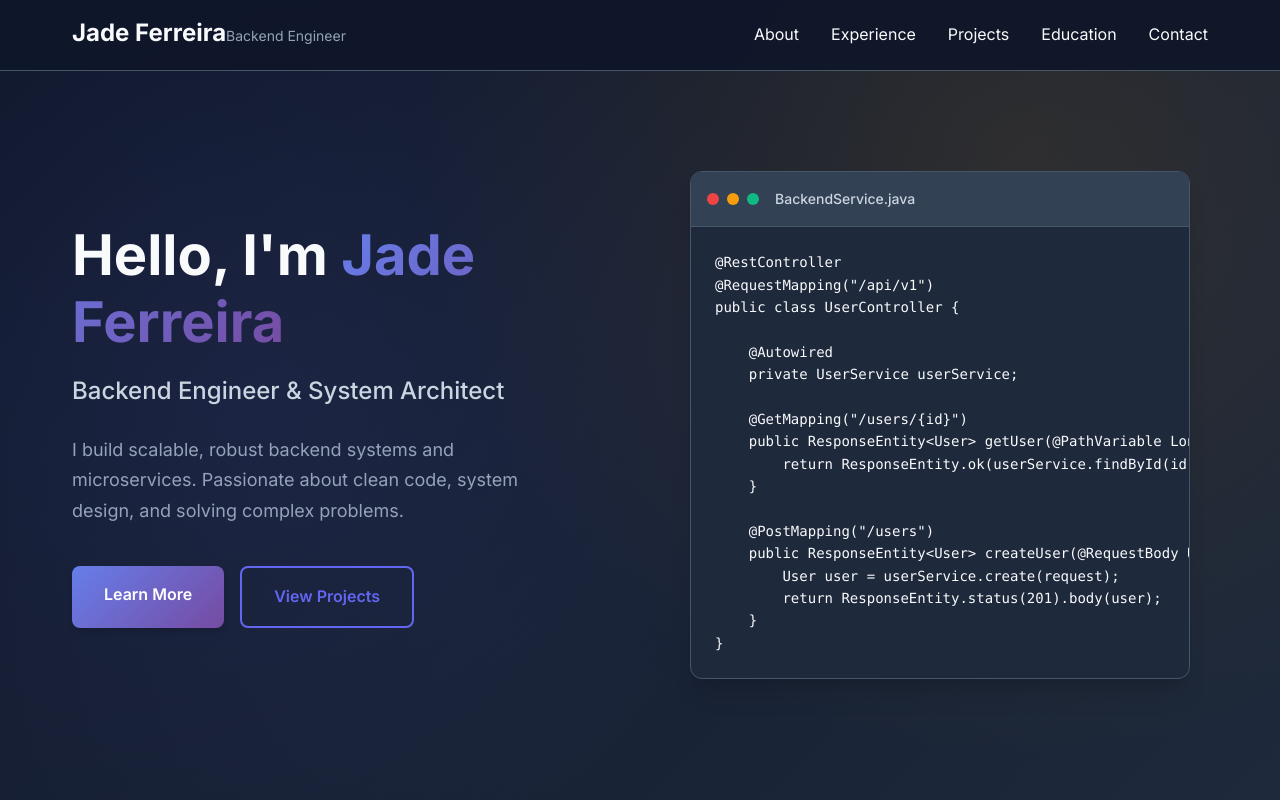
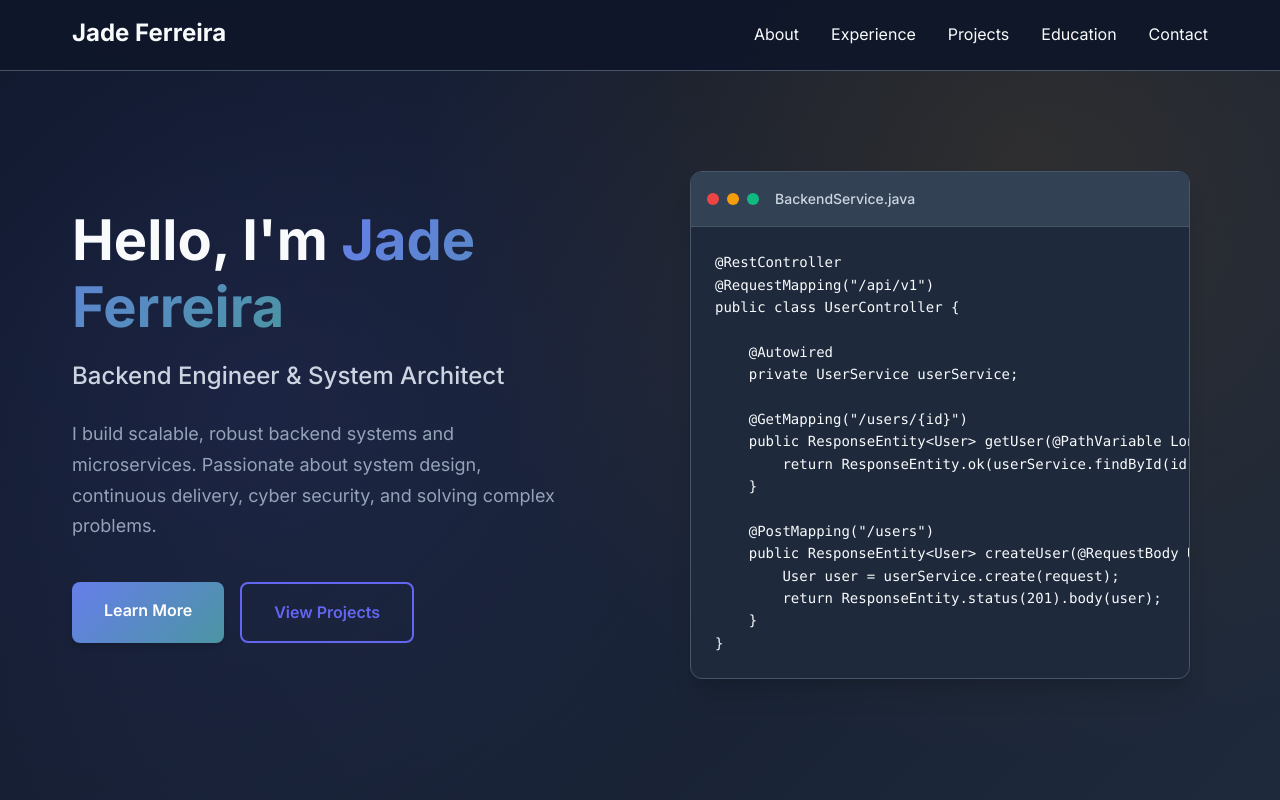
Before and after one commit to jadefr/portfolio-v2, a Next.js app: page / in a window 1280 px wide. Shown: the top 800 px of the page. Built offline with nearby package versions, Linux system fonts and the light colour scheme.

Commit message:
Remove sub header

```diff
--- a/components/Nav.jsx
+++ b/components/Nav.jsx
@@ -15,7 +15,6 @@ const Nav = () => {
                 <Link href="/" className={styles.logo}>
                     <div>
                         <span className={styles.logoText}>Jade Ferreira</span>
-                        <span className={styles.logoSubtext}>Backend Engineer</span>
                     </div>
                 </Link>
 
--- a/pages/index.js
+++ b/pages/index.js
@@ -39,7 +39,7 @@ export default function Home() {
                         </h2>
                         <p className={styles.heroDescription}>
                             I build scalable, robust backend systems and microservices.
-                            Passionate about clean code, system design, and solving complex problems.
+                            Passionate about system design, continuous delivery, cyber security, and solving complex problems.
                         </p>
                         <div className={styles.heroButtons}>
                             <a href="#about" className={styles.primaryButton}>
--- a/styles/globals.css
+++ b/styles/globals.css
@@ -10,7 +10,7 @@
   --bg-secondary: #1e293b;
   --bg-tertiary: #334155;
   --border-color: #475569;
-  --gradient-primary: linear-gradient(135deg, #667eea 0%, #764ba2 100%);
+  --gradient-primary: linear-gradient(135deg, #667eea 0%, #4b95a2 100%);
   --gradient-secondary: linear-gradient(135deg, #f093fb 0%, #f5576c 100%);
   --shadow-sm: 0 1px 2px 0 rgb(0 0 0 / 0.05);
   --shadow-md: 0 4px 6px -1px rgb(0 0 0 / 0.1), 0 2px 4px -2px rgb(0 0 0 / 0.1);
```
